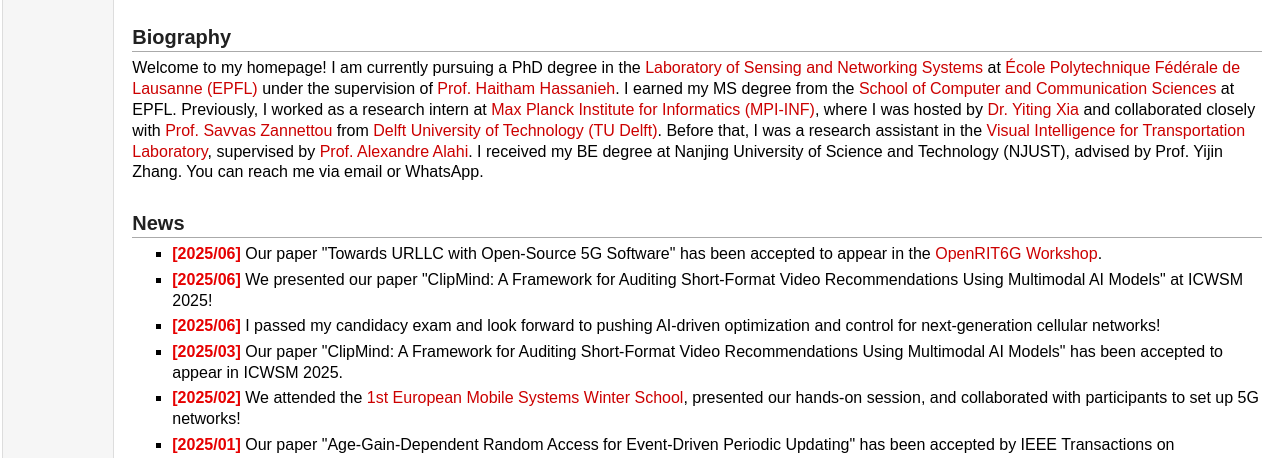
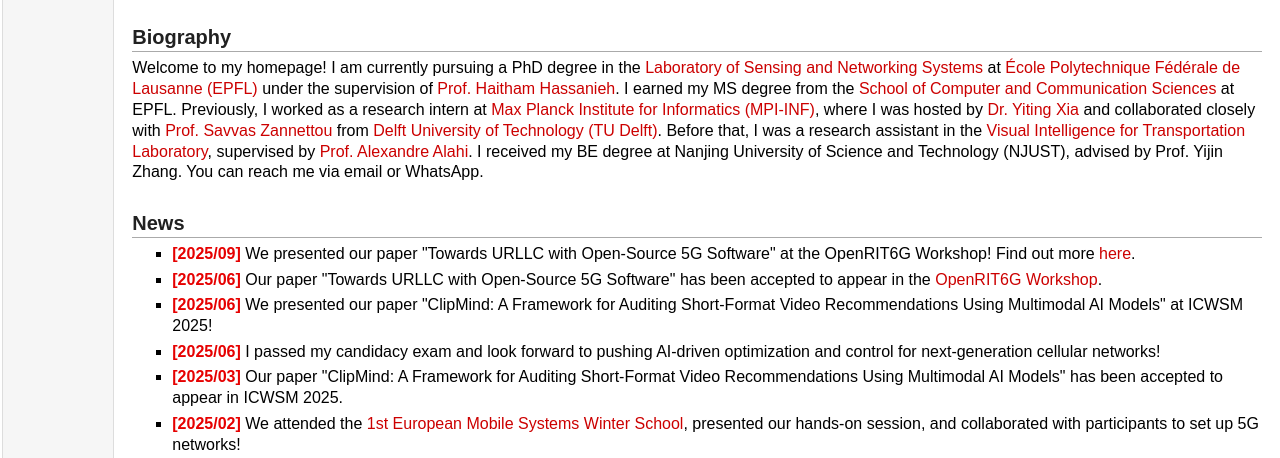
Before and after one commit to aygong/aygong.github.io, a plain HTML site: page index.html in a window 1280 px wide. Shown: the part 285-743 px from the top of the page. Drawn offline with Linux system fonts and the light colour scheme.

Commit message:
Adds OpenRIT6G paper details and updates conference sections

```diff
--- a/index.html
+++ b/index.html
@@ -70,6 +70,12 @@
           Yijin Zhang. You can reach me via email or WhatsApp.</p>
         <h2>News</h2>
         <ul>
+          <li>
+            <p>
+              <font color="E60000"><b>[2025/09]</b></font> We presented our paper "Towards URLLC with Open-Source 5G Software"
+              at the OpenRIT6G Workshop! Find out more <a href="docu/openrit6g25slides.pdf" target="_blank">here</a>.
+            </p>
+          </li>
           <li>
             <p>
               <font color="E60000"><b>[2025/06]</b></font> Our paper "Towards URLLC with Open-Source 5G Software"
```
Also changed, not shown: pub.html (+4 -3 lines), 1 other file.
